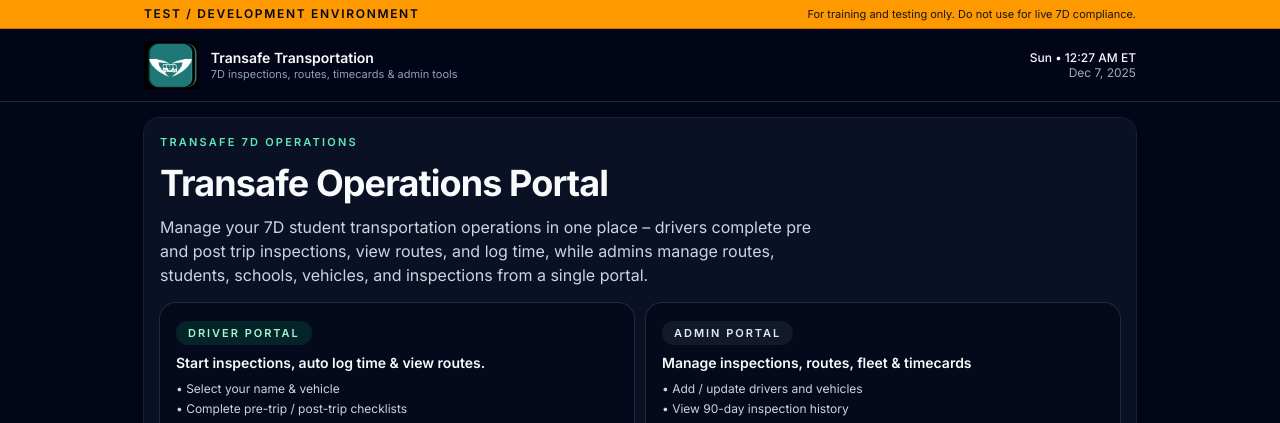
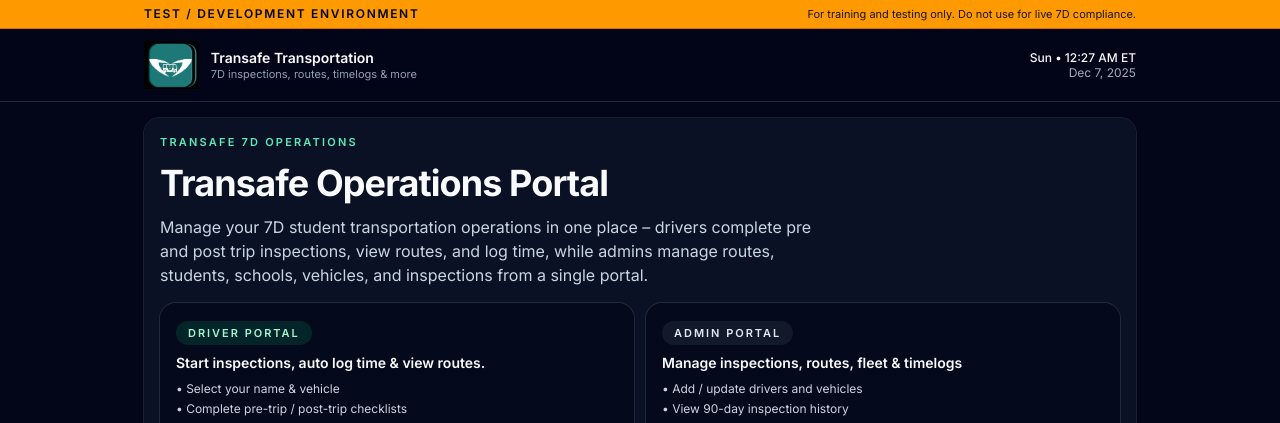
Before and after one commit to Mena-E/transafe-7d-inspections, a Next.js app: page / in a window 1280 px wide. Shown: the top 423 px of the page. Built offline with nearby package versions, Linux system fonts and the light colour scheme.

Commit message:
Header subtext edit

```diff
--- a/src/app/layout.tsx
+++ b/src/app/layout.tsx
@@ -103,7 +103,7 @@ export default function RootLayout({
                     Transafe Transportation
                   </p>
                   <p className="text-[11px] text-slate-400">
-                    7D inspections, routes, timecards & admin tools
+                    7D inspections, routes, timelogs & more
                   </p>
                 </div>
               </div>
--- a/src/app/page.tsx
+++ b/src/app/page.tsx
@@ -52,7 +52,7 @@ export default function HomePage() {
                   Admin Portal
                 </p>
                 <p className="text-sm font-semibold text-slate-50">
-                  Manage inspections, routes, fleet & timecards
+                  Manage inspections, routes, fleet & timelogs
                 </p>
                 <ul className="mt-1 space-y-1 text-xs text-slate-300">
                   <li>• Add / update drivers and vehicles</li>
```
